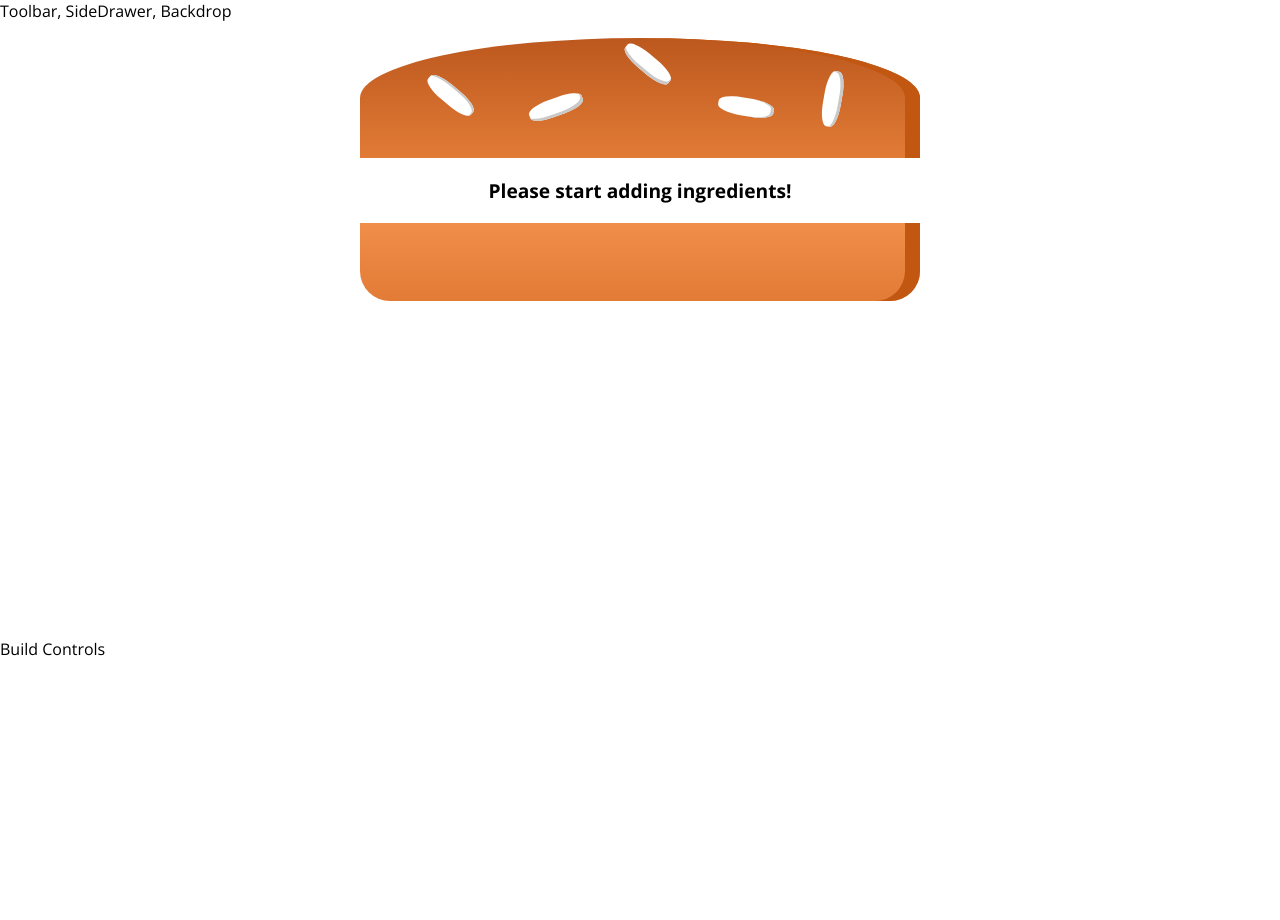
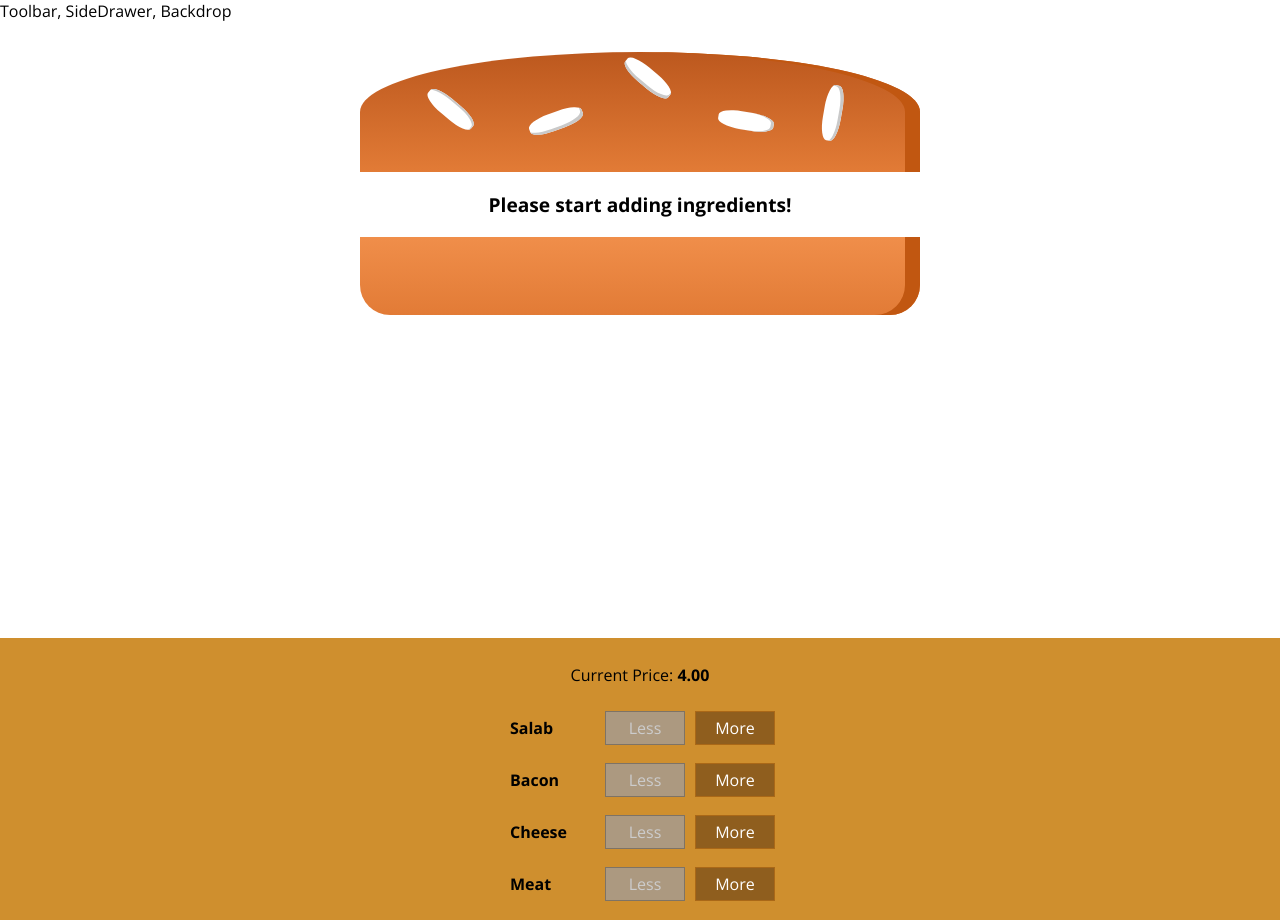
Before and after one commit to ManjunathBPoojary/burger-builder, a React app: page / in a window 1280 px wide. Before the commit the page ends 800 px from the top, so only its background shows below. Built offline with nearby package versions, Linux system fonts and the light colour scheme.

Commit message:
Build Controls are in place with price.

```diff
--- a/src/components/Burger/BuildControls/BuildControl/BuildControl.js
+++ b/src/components/Burger/BuildControls/BuildControl/BuildControl.js
@@ -3,9 +3,9 @@
 
 const buildControl = (props) => (
     <div className={classes.BuildControl}>
-        <div>{props.label}</div>
-        <button>Less</button>
-        <button>More</button>
+        <div className={classes.Label}>{props.label}</div>
+        <button className={classes.Less} onClick={props.removed} disabled={props.disabled}>Less</button>
+        <button className={classes.More} onClick={props.added}>More</button>
     </div>
 );
 
--- a/src/components/Burger/BuildControls/BuildControls.js
+++ b/src/components/Burger/BuildControls/BuildControls.js
@@ -1,9 +1,24 @@
 import React from 'react';
 import classes from './BuildControls.css';
+import BuildControl from './BuildControl/BuildControl';
+
+const controls = [
+    { label: 'Salab', type: 'salad'},
+    { label: 'Bacon', type: 'bacon'},
+    { label: 'Cheese', type: 'cheese'},
+    { label: 'Meat', type: 'meat'}
+];
 
 const buildControls = (props) => (
     <div className={classes.BuildControls}>
-
+        <p>Current Price: <strong>{props.price.toFixed(2)}</strong></p>
+        {controls.map(ctrl => (
+            <BuildControl key={ctrl.label}
+            label={ctrl.label}
+            added={() =>props.ingredientAdded(ctrl.type)}
+            removed={() =>props.ingredientsRemoved(ctrl.type)}
+            disabled={props.disabled[ctrl.type]}/>
+        ))}
     </div>
 );
 
--- a/src/components/Burger/Burger.css
+++ b/src/components/Burger/Burger.css
@@ -2,7 +2,7 @@
     width: 100%;
     margin: auto;
     height: 250px;
-    /*overflow: scroll;*/
+    overflow: scroll;
     text-align: center;
     font-weight: bold;
     font-size: 1.2rem;
--- a/src/containers/BurgerBuilder/BurgerBuilder.js
+++ b/src/containers/BurgerBuilder/BurgerBuilder.js
@@ -1,6 +1,14 @@
 import React, { Component } from "react";
 import Auxiliary from '../../hoc/Auxiliary';
 import Burger from '../../components/Burger/Burger';
+import BuildControls from '../../components/Burger/BuildControls/BuildControls';
+
+const INGREDIENT_PRICES = {
+    salad: 0.5,
+    cheese: 0.4,
+    meat: 1.3,
+    bacon: 0.7
+}
 
 class BurgerBuilder extends Component{
 
@@ -10,14 +18,59 @@
             bacon: 0,
             cheese: 0,
             meat: 0
+        },
+        totalPrice: 4
+    }
+
+    addIngredientHandler = (type) =>{
+        const oldCount = this.state.ingredients[type];
+        const updatedCount = oldCount+1;
+        const updatedIngredients = {
+            ...this.state.ingredients
+        };
+        updatedIngredients[type] = updatedCount;
+        const priceAddition = INGREDIENT_PRICES[type];
+        const oldPrice = this.state.totalPrice;
+        const newPrice = oldPrice + priceAddition;
+        this.setState({totalPrice: newPrice,
+        ingredients: updatedIngredients});
+    }
+
+    removeIngredientHandler = (type) =>{
+        const oldCount = this.state.ingredients[type];
+        if(oldCount <= 0){
+            return;
         }
+        const updatedCount = oldCount-1;
+        const updatedIngredients = {
+            ...this.state.ingredients
+        };
+        updatedIngredients[type] = updatedCount;
+        const priceDeduction = INGREDIENT_PRICES[type];
+        const oldPrice = this.state.totalPrice;
+        const newPrice = oldPrice - priceDeduction;
+        this.setState({totalPrice: newPrice,
+        ingredients: updatedIngredients});
     }
 
     render(){
+        const disableInfo = {
+            ...this.state.ingredients
+        };
+
+        for(let key in disableInfo){
+            disableInfo[key] = disableInfo[key] <= 0;
+        }
+        //disabledInfor will be {salad: true, meat: false, ...}
+
         return (
             <Auxiliary>
                 <Burger ingredients = {this.state.ingredients}/>
-                <div>Build Controls</div>
+                <BuildControls
+                ingredientAdded={this.addIngredientHandler}
+                ingredientsRemoved={this.removeIngredientHandler}
+                disabled={disableInfo}
+                price={this.state.totalPrice}/>
             </Auxiliary>
         );
     }
```
